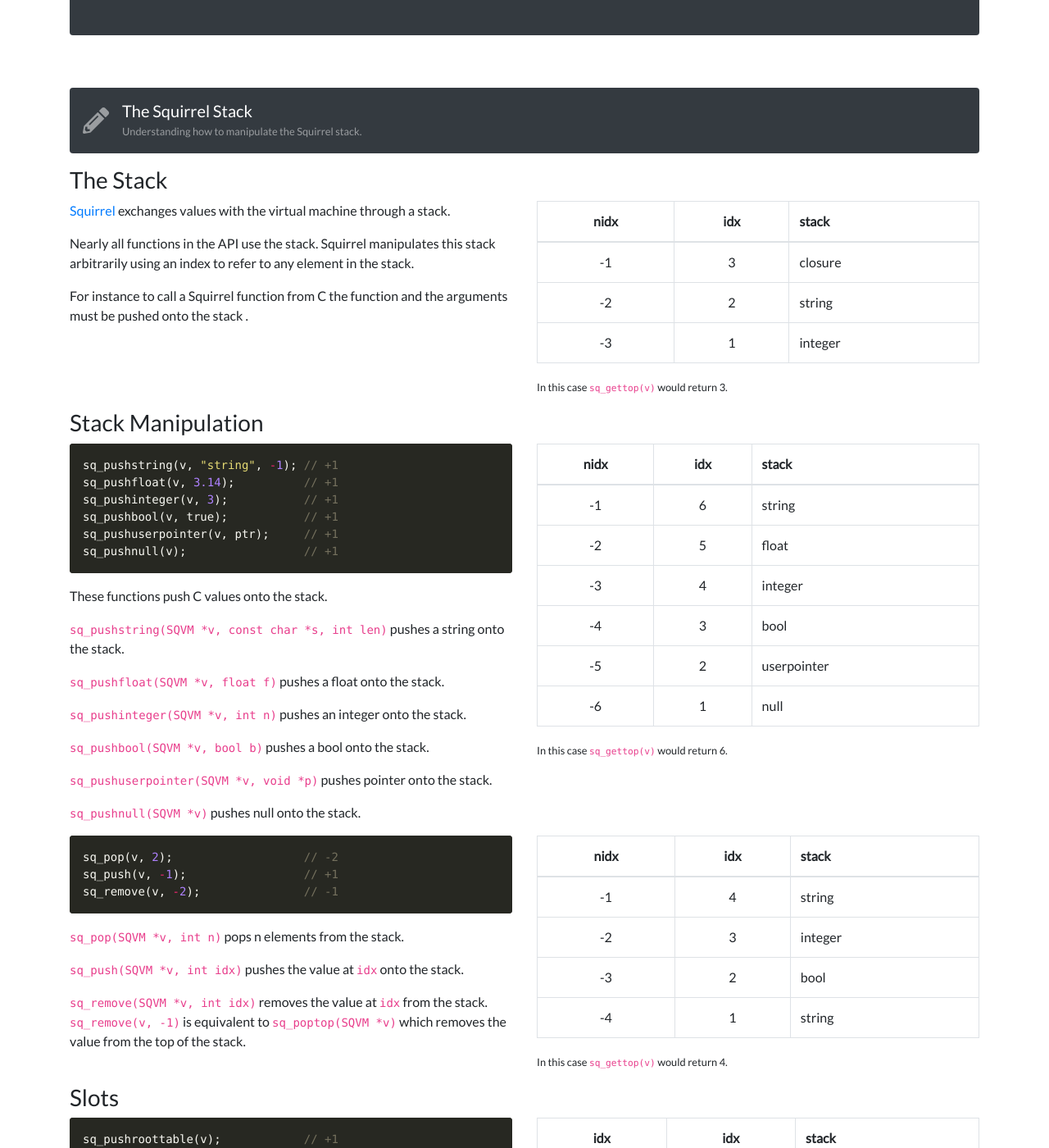
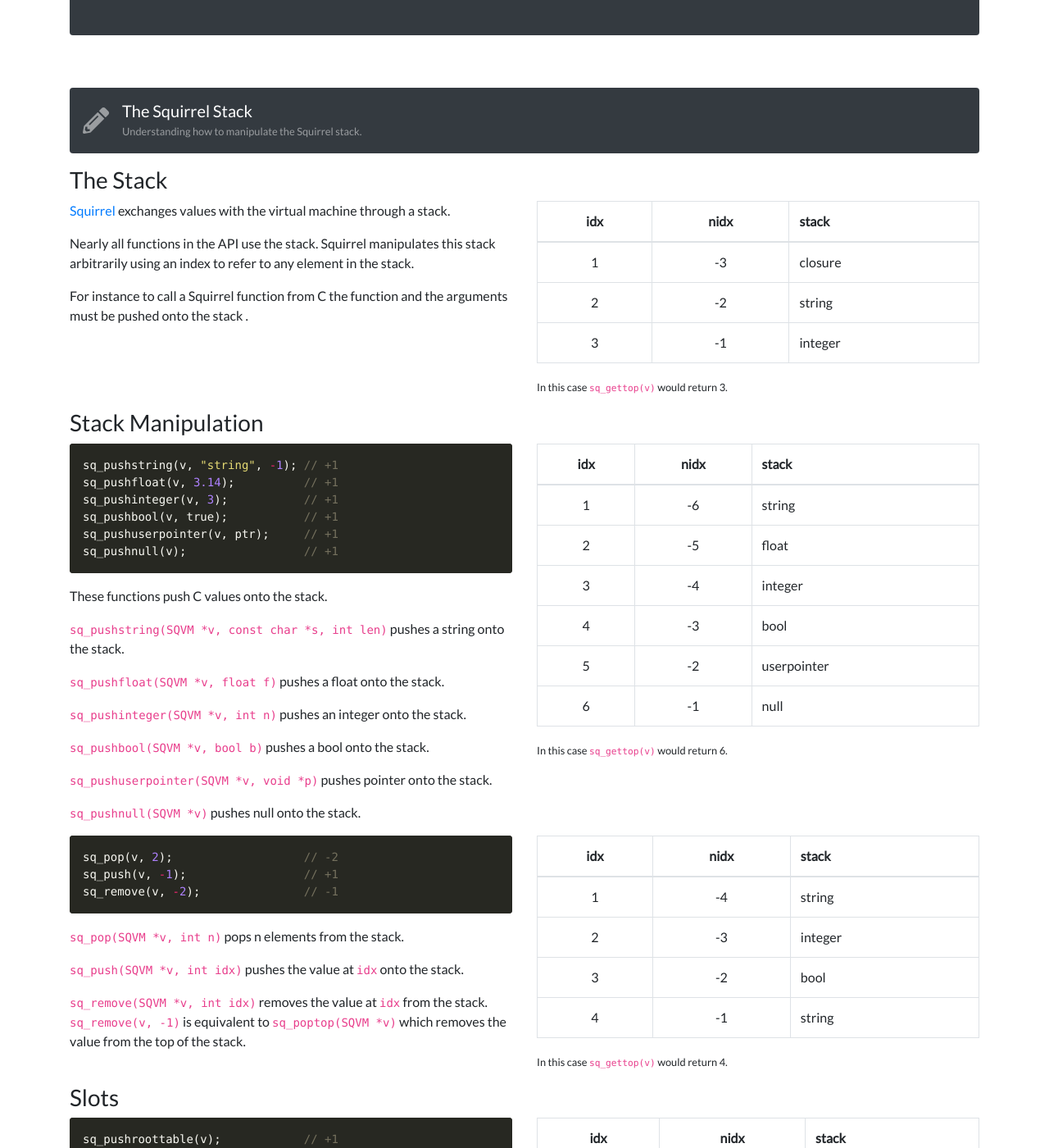
Before and after one commit to mathewmariani/mathewmariani.github.io, a Jekyll site: the page built from _posts/2017-05-21-the-squirrel-stack.md, in a window 1280 px wide and 1400 px high, scrolled down 324 px. Shown: the whole window at 82% size. Built offline with Jekyll 4.4.1, drawn with Linux system fonts in a browser that asks for light colours; nearby versions of some CDN libraries; some of the changed text lies outside the part shown.

Commit message:
Fixed the-squirrel-stack [posts]

```diff
--- a/_posts/2017-05-21-the-squirrel-stack.md
+++ b/_posts/2017-05-21-the-squirrel-stack.md
@@ -20,11 +20,11 @@ For instance to call a Squirrel function from C the  function and the arguments
 </div>
 <div markdown="1" class="col-sm">
 
-| nidx | idx | stack         |
-|:----:|:---:| ------------- |
-| -1   | 3   | closure 			 |
-| -2   | 2   | string				 |
-| -3   | 1   | integer			 |
+| idx | nidx | stack         |
+|:---:|:----:| ------------- |
+| 1   | -3   | closure 			 |
+| 2   | -2   | string				 |
+| 3   | -1   | integer			 |
 
 <small class="muted">In this case `sq_gettop(v)` would return 3.</small>
 
@@ -65,14 +65,14 @@ These functions push C values onto the stack.
 </div>
 <div markdown="1" class="col-sm">
 
-| nidx | idx | stack         |
-|:----:|:---:| ------------- |
-| -1   | 6   | string				 |
-| -2   | 5   | float				 |
-| -3   | 4   | integer			 |
-| -4   | 3   | bool					 |
-| -5   | 2   | userpointer	 |
-| -6   | 1   | null					 |
+| idx | nidx | stack         |
+|:---:|:----:| ------------- |
+| 1   | -6   | string				 |
+| 2   | -5   | float				 |
+| 3   | -4   | integer			 |
+| 4   | -3   | bool					 |
+| 5   | -2   | userpointer	 |
+| 6   | -1   | null					 |
 
 <small class="muted">In this case `sq_gettop(v)` would return 6.</small>
 
@@ -99,12 +99,12 @@ sq_remove(v, -2);		// -1
 </div>
 <div markdown="1" class="col-sm">
 
-| nidx | idx | stack         |
-|:----:|:---:| ------------- |
-| -1   | 4   | string				 |
-| -2   | 3   | integer			 |
-| -3   | 2   | bool					 |
-| -4   | 1   | string				 |
+| idx | nidx | stack         |
+|:---:|:----:| ------------- |
+| 1   | -4   | string				 |
+| 2   | -3   | integer			 |
+| 3   | -2   | bool					 |
+| 4   | -1   | string				 |
 
 <small class="muted">In this case `sq_gettop(v)` would return 4.</small>
 
@@ -137,11 +137,11 @@ and userdata.
 </div>
 <div markdown="1" class="col-sm">
 
-| idx | idx | stack         |
-|:---:|:---:| ------------- |
-| 1   | -3  | table					|
-| 2   | -2  | string				|
-| 3   | -1  | float					|
+| idx | nidx | stack         |
+|:---:|:----:| ------------- |
+| 1   | -3   | table				 |
+| 2   | -2   | string				 |
+| 3   | -1   | float				 |
 
 </div>
 </div>
@@ -166,9 +166,9 @@ stack; if the slot does not exits it will be created.
 </div>
 <div markdown="1" class="col-sm">
 
-| idx | nidx | stack          |
-|:---:|:----:| -------------- |
-| 1   | -1   | table					|
+| idx | nidx | stack         |
+|:---:|:----:| ------------- |
+| 1   | -1   | table				 |
 
 </div>
 </div>
@@ -196,15 +196,15 @@ delegation or metamethods.
 </div>
 <div markdown="1" class="col-sm">
 
-| idx | idx | stack         |
-|:---:|:---:| ------------- |
-| 1   | -2  | table					|
-| 2   | -1  | string				|
+| idx | nidx | stack         |
+|:---:|:----:| ------------- |
+| 1   | -2   | table				 |
+| 2   | -1   | string				 |
 
-| idx | idx | stack         |
-|:---:|:---:| ------------- |
-| 1   | -2  | table					|
-| 2   | -1  | float					|
+| idx | nidx | stack         |
+|:---:|:----:| ------------- |
+| 1   | -2   | table				 |
+| 2   | -1   | float				 |
 
 <small>`sq_get(v, -2);` has been called on the table.</small>
 
@@ -239,15 +239,15 @@ Classes and Tables are associative containers implemented as [k, v] pairs called
 </div>
 <div markdown="1" class="col-sm">
 
-| idx | idx | stack         |
-|:---:|:---:| ------------- |
-| 1   | -3  | table					|
-| 2   | -2  | string				|
-| 3   | -1  | table					|
+| idx | nidx | stack         |
+|:---:|:----:| ------------- |
+| 1   | -3   | table				 |
+| 2   | -2   | string				 |
+| 3   | -1   | table				 |
 
-| idx | idx | stack         |
-|:---:|:---:| ------------- |
-| 1   | -1  | table					|
+| idx | nidx | stack         |
+|:---:|:----:| ------------- |
+| 1   | -1   | table				 |
 
 <small>`sq_newslot(v, -3, false)` has been called on the table.</small>
 
@@ -284,19 +284,19 @@ sq_newslot(v, -3, false) 	// -2
 </div>
 <div markdown="1" class="col-sm">
 
-| idx | idx | stack         |
-|:---:|:---:| ------------- |
-| 1   | -5  | table					|
-| 2   | -4  | string				|
-| 3   | -3  | class					|
-| 4   | -2  | string				|
-| 5   | -1  | closure				|
+| idx | nidx | stack         |
+|:---:|:----:| ------------- |
+| 1   | -5  | table					 |
+| 2   | -4  | string				 |
+| 3   | -3  | class					 |
+| 4   | -2  | string				 |
+| 5   | -1  | closure				 |
 
 <small>`sq_newslot(v, -3, false)` has not yet been called on the class.</small>
 
-| idx | idx | stack         |
-|:---:|:---:| ------------- |
-| 1   | -1  | table					|
+| idx | nidx | stack         |
+|:---:|:----:| ------------- |
+| 1   | -1   | table				 |
 
 <small>`sq_newslot(v, -3, false)` has been called on the table.</small>
 
@@ -339,18 +339,18 @@ sq_newslot(v, -3, false) 	// -2
 </div>
 <div markdown="1" class="col-sm">
 
-| idx | idx | stack         |
-|:---:|:---:| ------------- |
-| 1   | -4  | table					|
-| 2   | -3  | string				|
-| 3   | -2  | array					|
-| 4   | -1  | integer				|
+| idx | nidx | stack         |
+|:---:|:----:| ------------- |
+| 1   | -4   | table				 |
+| 2   | -3   | string				 |
+| 3   | -2   | array				 |
+| 4   | -1   | integer			 |
 
 <small>`sq_arrayappend(v, -2)` has not yet been called on the array.</small>
 
-| idx | idx | stack         |
-|:---:|:---:| ------------- |
-| 1   | -1  | table					|
+| idx | nidx | stack         |
+|:---:|:----:| ------------- |
+| 1   | -1   | table				 |
 
 <small>`sq_newslot(v, -3, false)` has been called on the table.</small>
 
```
